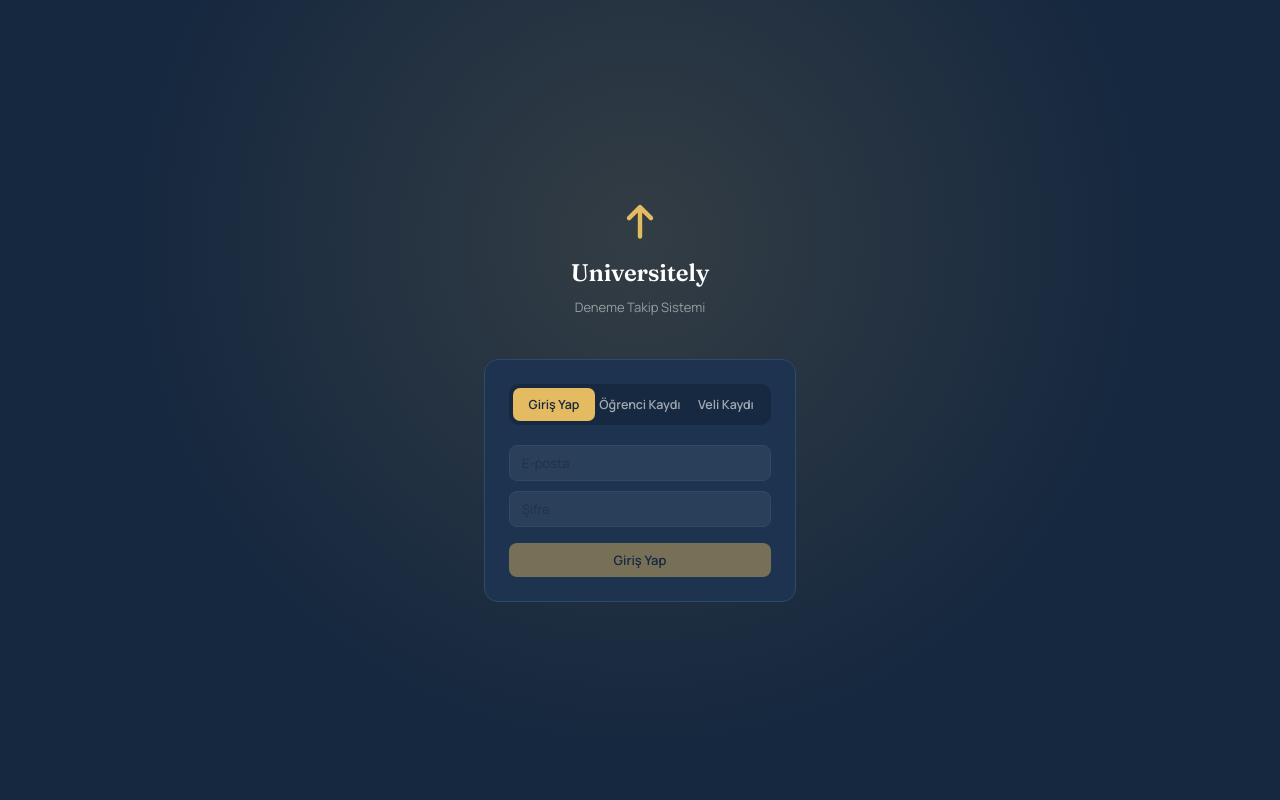
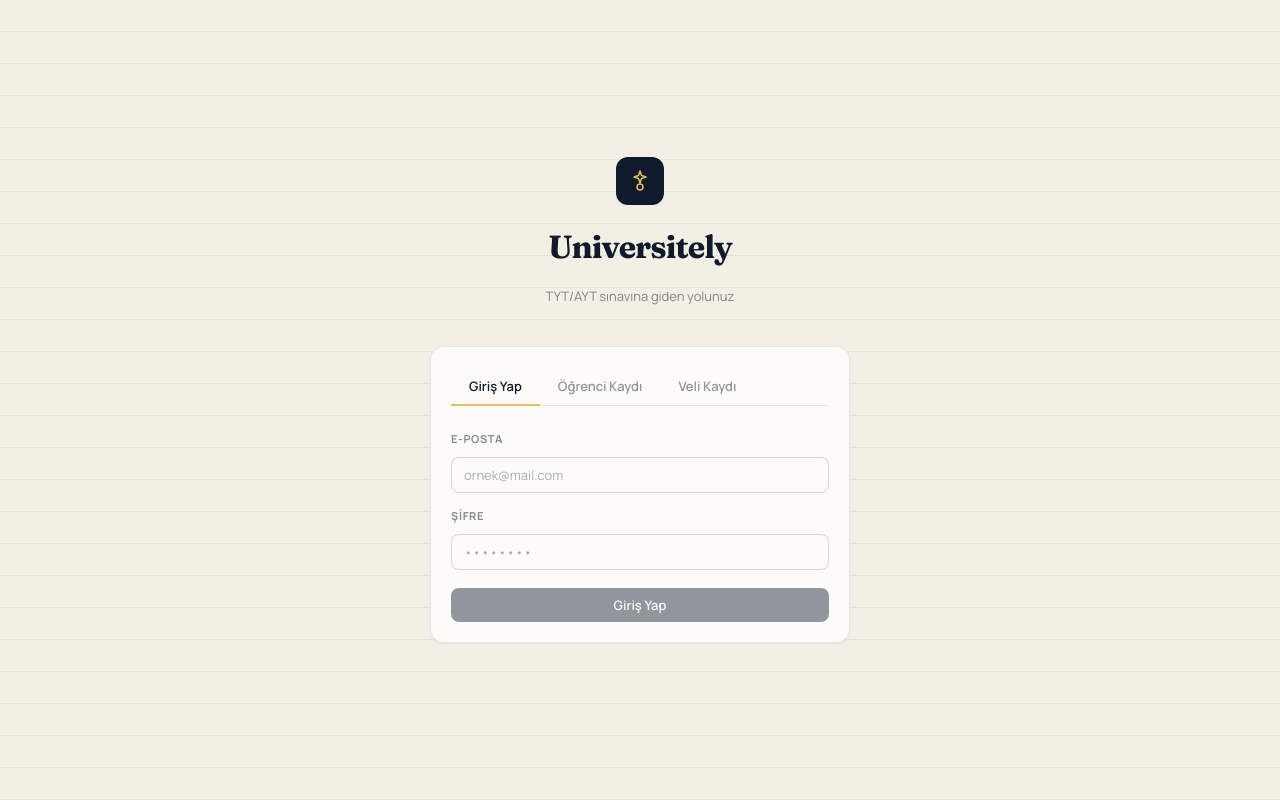
Before and after one commit to batuhanarici/Universitely, a React (Vite) app: page / in a window 1280 px wide. Built offline with nearby package versions, Linux system fonts and the light colour scheme; no server answers.

Commit message:
Giris sayfasi Figma AuthPage tasarimina uyarlandi.

```diff
--- a/src/pages/GirisEkrani.tsx
+++ b/src/pages/GirisEkrani.tsx
@@ -1,12 +1,13 @@
 import { useState } from "react";
 import { supabase } from "../lib/supabase";
 import { davetKodunuDogrula } from "../lib/ogrenciYonetimQueries";
-import UYArrow from "../components/UYArrow";
+import { Card, Btn, Input, Label, FormGroup, Tabs } from "../components/ui";
+import { Icon } from "../components/Icon";
 
-type Mod = "giris" | "ogrenci" | "veli";
+type Tab = "Giriş Yap" | "Öğrenci Kaydı" | "Veli Kaydı";
 
 export default function GirisEkrani() {
-  const [mod, setMod] = useState<Mod>("giris");
+  const [tab, setTab] = useState<Tab>("Giriş Yap");
   const [email, setEmail] = useState("");
   const [sifre, setSifre] = useState("");
   const [adSoyad, setAdSoyad] = useState("");
@@ -15,15 +16,16 @@ export default function GirisEkrani() {
   const [bilgi, setBilgi] = useState("");
   const [gonderiliyor, setGonderiliyor] = useState(false);
 
-  async function handleGonder() {
+  async function handleGonder(e: React.FormEvent) {
+    e.preventDefault();
     setHata("");
     setBilgi("");
     setGonderiliyor(true);
     try {
-      if (mod === "giris") {
+      if (tab === "Giriş Yap") {
         const { error } = await supabase.auth.signInWithPassword({ email, password: sifre });
         if (error) throw error;
-      } else if (mod === "ogrenci") {
+      } else if (tab === "Öğrenci Kaydı") {
         if (!adSoyad.trim()) {
           setHata("Ad soyad gerekli.");
           return;
@@ -44,7 +46,7 @@ export default function GirisEkrani() {
         });
         if (error) throw error;
         setBilgi("Kayıt oluşturuldu. Şimdi giriş yapabilirsin — koçuna otomatik bağlanacaksın.");
-        setMod("giris");
+        setTab("Giriş Yap");
       } else {
         if (!adSoyad.trim()) {
           setHata("Ad soyad gerekli.");
@@ -61,7 +63,7 @@ export default function GirisEkrani() {
         });
         if (error) throw error;
         setBilgi("Veli kaydı oluşturuldu. Şimdi giriş yapabilirsin — çocuğunun hesabına bağlanacaksın.");
-        setMod("giris");
+        setTab("Giriş Yap");
       }
     } catch (e: any) {
       setHata(e.message ?? "Bir hata oluştu.");
@@ -71,114 +73,67 @@ export default function GirisEkrani() {
   }
 
   return (
-    <div
-      style={{
-        minHeight: "100vh",
-        background: "var(--ink)",
-        display: "flex",
-        alignItems: "center",
-        justifyContent: "center",
-        position: "relative",
-        overflow: "hidden",
-      }}
-    >
-      <div
-        style={{
-          position: "absolute",
-          inset: 0,
-          background: "radial-gradient(circle at 50% 30%, rgba(228,187,96,0.14), transparent 60%)",
-          pointerEvents: "none",
-        }}
-      />
-      <div style={{ width: "100%", maxWidth: 360, padding: 24, position: "relative" }}>
-        <div className="stagger-item" style={{ display: "flex", flexDirection: "column", alignItems: "center", marginBottom: 28, animationDelay: "0s" }}>
-          <UYArrow size={44} animateDraw color="#E4BB60" />
-          <h1 className="display" style={{ color: "white", fontSize: 24, marginTop: 12 }}>
+    <div style={{ minHeight: "100vh", background: "#F4EFE4", display: "flex", alignItems: "center", justifyContent: "center", padding: 24 }}>
+      <div className="rule-lines" style={{ position: "fixed", inset: 0, pointerEvents: "none" }} />
+
+      <div className="anim-slide" style={{ width: "100%", maxWidth: 420, position: "relative", zIndex: 1 }}>
+        <div style={{ textAlign: "center", marginBottom: 40 }}>
+          <div style={{ width: 48, height: 48, background: "#0F1B2D", borderRadius: 12, margin: "0 auto 16px", display: "flex", alignItems: "center", justifyContent: "center" }}>
+            <Icon name="ai" size={24} color="#E4BB60" />
+          </div>
+          <h1 style={{ fontFamily: "var(--font-display)", fontSize: 32, fontWeight: 700, color: "#0F1B2D", letterSpacing: "-0.03em", marginBottom: 6 }}>
             Universitely
           </h1>
-          <p style={{ color: "rgba(255,255,255,0.5)", fontSize: 13, marginTop: 4 }}>Deneme Takip Sistemi</p>
+          <p style={{ fontSize: 13, color: "rgba(15,27,45,0.5)" }}>TYT/AYT sınavına giden yolunuz</p>
         </div>
 
-        <div
-          className="stagger-item"
-          style={{
-            background: "var(--ink-surface)",
-            border: "1px solid var(--ink-border)",
-            borderRadius: "var(--radius)",
-            padding: 24,
-            animationDelay: "0.1s",
-          }}
-        >
-          <div style={{ display: "flex", gap: 4, marginBottom: 20, background: "rgba(0,0,0,0.2)", padding: 4, borderRadius: 10 }}>
-            {(
-              [
-                { id: "giris", etiket: "Giriş Yap" },
-                { id: "ogrenci", etiket: "Öğrenci Kaydı" },
-                { id: "veli", etiket: "Veli Kaydı" },
-              ] as { id: Mod; etiket: string }[]
-            ).map((s) => (
-              <button
-                key={s.id}
-                onClick={() => setMod(s.id)}
-                style={{
-                  flex: 1, padding: "8px 0", borderRadius: 7, border: "none", fontSize: 12.5, fontWeight: 600,
-                  background: mod === s.id ? "var(--gold)" : "transparent",
-                  color: mod === s.id ? "var(--ink)" : "rgba(255,255,255,0.6)",
-                  transition: "all 0.2s var(--ease)",
-                }}
-              >
-                {s.etiket}
-              </button>
-            ))}
-          </div>
+        <Card style={{ borderRadius: 14 }}>
+          <Tabs
+            tabs={["Giriş Yap", "Öğrenci Kaydı", "Veli Kaydı"]}
+            active={tab}
+            onChange={(t) => {
+              setTab(t as Tab);
+              setHata("");
+              setBilgi("");
+            }}
+          />
 
-          <div style={{ display: "flex", flexDirection: "column", gap: 10 }}>
-            {mod !== "giris" && (
-              <input
-                value={adSoyad}
-                onChange={(e) => setAdSoyad(e.target.value)}
-                placeholder="Ad Soyad"
-                className="input"
-                style={{ background: "rgba(255,255,255,0.06)", borderColor: "var(--ink-border)", color: "white" }}
-              />
+          <form onSubmit={handleGonder} style={{ marginTop: 24, display: "flex", flexDirection: "column", gap: 14 }}>
+            {(tab === "Öğrenci Kaydı" || tab === "Veli Kaydı") && (
+              <FormGroup>
+                <Label>Ad Soyad</Label>
+                <Input placeholder="Adınız Soyadınız" value={adSoyad} onChange={(e) => setAdSoyad(e.target.value)} required />
+              </FormGroup>
             )}
-            <input
-              value={email}
-              onChange={(e) => setEmail(e.target.value)}
-              placeholder="E-posta"
-              type="email"
-              className="input"
-              style={{ background: "rgba(255,255,255,0.06)", borderColor: "var(--ink-border)", color: "white" }}
-            />
-            <input
-              value={sifre}
-              onChange={(e) => setSifre(e.target.value)}
-              placeholder="Şifre"
-              type="password"
-              className="input"
-              style={{ background: "rgba(255,255,255,0.06)", borderColor: "var(--ink-border)", color: "white" }}
-            />
-            {mod !== "giris" && (
-              <input
-                value={kod}
-                onChange={(e) => setKod(e.target.value.toUpperCase())}
-                placeholder={mod === "ogrenci" ? "Davet kodu (koçundan al)" : "Bağlantı kodu (çocuğunun hesabından)"}
-                className="input"
-                style={{ background: "rgba(255,255,255,0.06)", borderColor: "var(--ink-border)", color: "white", textTransform: "uppercase" }}
-              />
+            <FormGroup>
+              <Label>E-posta</Label>
+              <Input type="email" placeholder="ornek@mail.com" value={email} onChange={(e) => setEmail(e.target.value)} required />
+            </FormGroup>
+            <FormGroup>
+              <Label>Şifre</Label>
+              <Input type="password" placeholder="••••••••" value={sifre} onChange={(e) => setSifre(e.target.value)} required />
+            </FormGroup>
+            {tab === "Öğrenci Kaydı" && (
+              <FormGroup>
+                <Label>Davet Kodu</Label>
+                <Input placeholder="Koçunuzdan alınan kod" value={kod} onChange={(e) => setKod(e.target.value.toUpperCase())} required />
+              </FormGroup>
             )}
-            <button
-              onClick={handleGonder}
-              disabled={gonderiliyor || !email || !sifre}
-              className="btn btn-gold"
-              style={{ marginTop: 6 }}
-            >
-              {gonderiliyor ? "Gönderiliyor…" : mod === "giris" ? "Giriş Yap" : "Kayıt Ol"}
-            </button>
-            {hata && <p style={{ color: "#E88B76", fontSize: 12.5 }}>{hata}</p>}
-            {bilgi && <p style={{ color: "#7FD9BC", fontSize: 12.5 }}>{bilgi}</p>}
-          </div>
-        </div>
+            {tab === "Veli Kaydı" && (
+              <FormGroup>
+                <Label>Bağlantı Kodu</Label>
+                <Input placeholder="Koçtan veya çocuğunuzdan alınan kod" value={kod} onChange={(e) => setKod(e.target.value.toUpperCase())} required />
+              </FormGroup>
+            )}
+
+            {hata && <p style={{ fontSize: 13, color: "#C4503A", fontWeight: 500 }}>{hata}</p>}
+            {bilgi && <p style={{ fontSize: 13, color: "#2A9D8F", fontWeight: 500 }}>{bilgi}</p>}
+
+            <Btn variant="primary" type="submit" disabled={gonderiliyor || !email || !sifre} style={{ marginTop: 4, width: "100%" }}>
+              {gonderiliyor ? "Gönderiliyor…" : tab}
+            </Btn>
+          </form>
+        </Card>
       </div>
     </div>
   );
```
